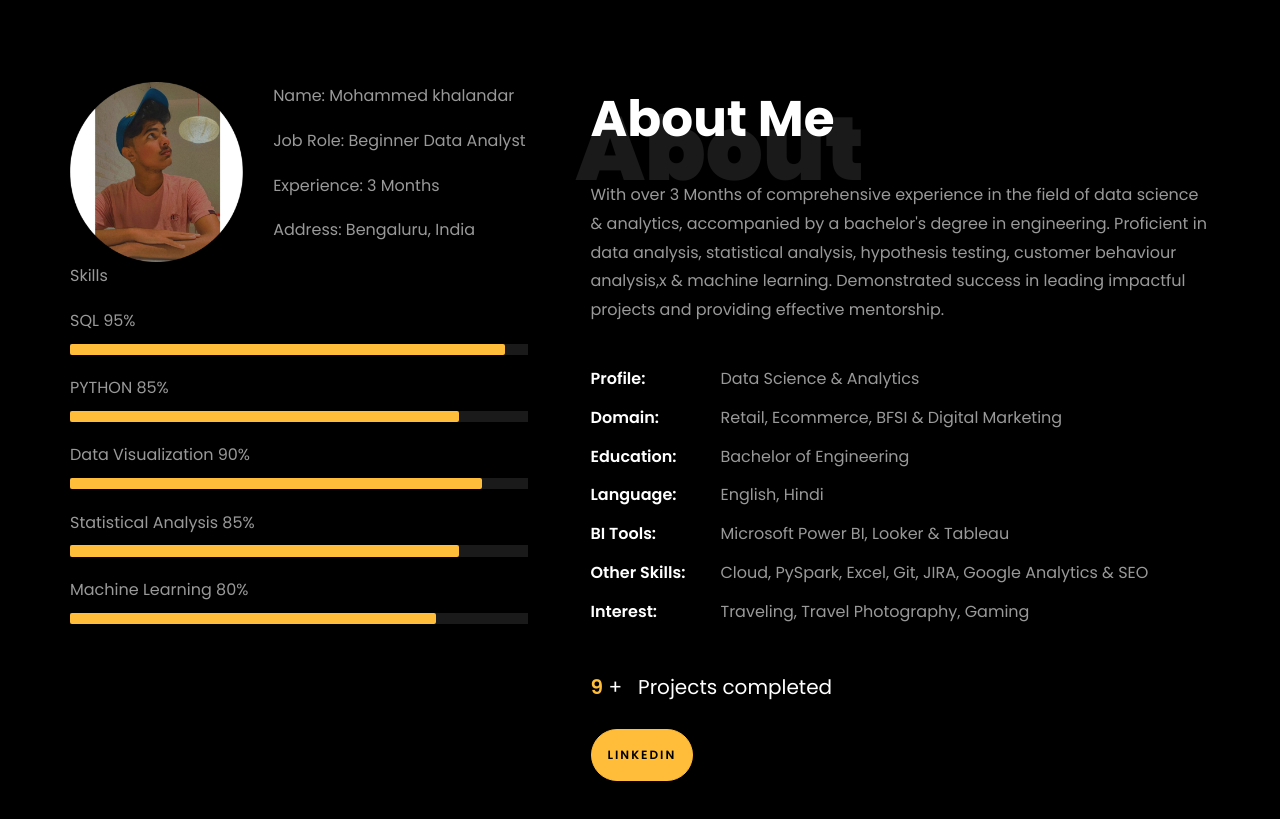
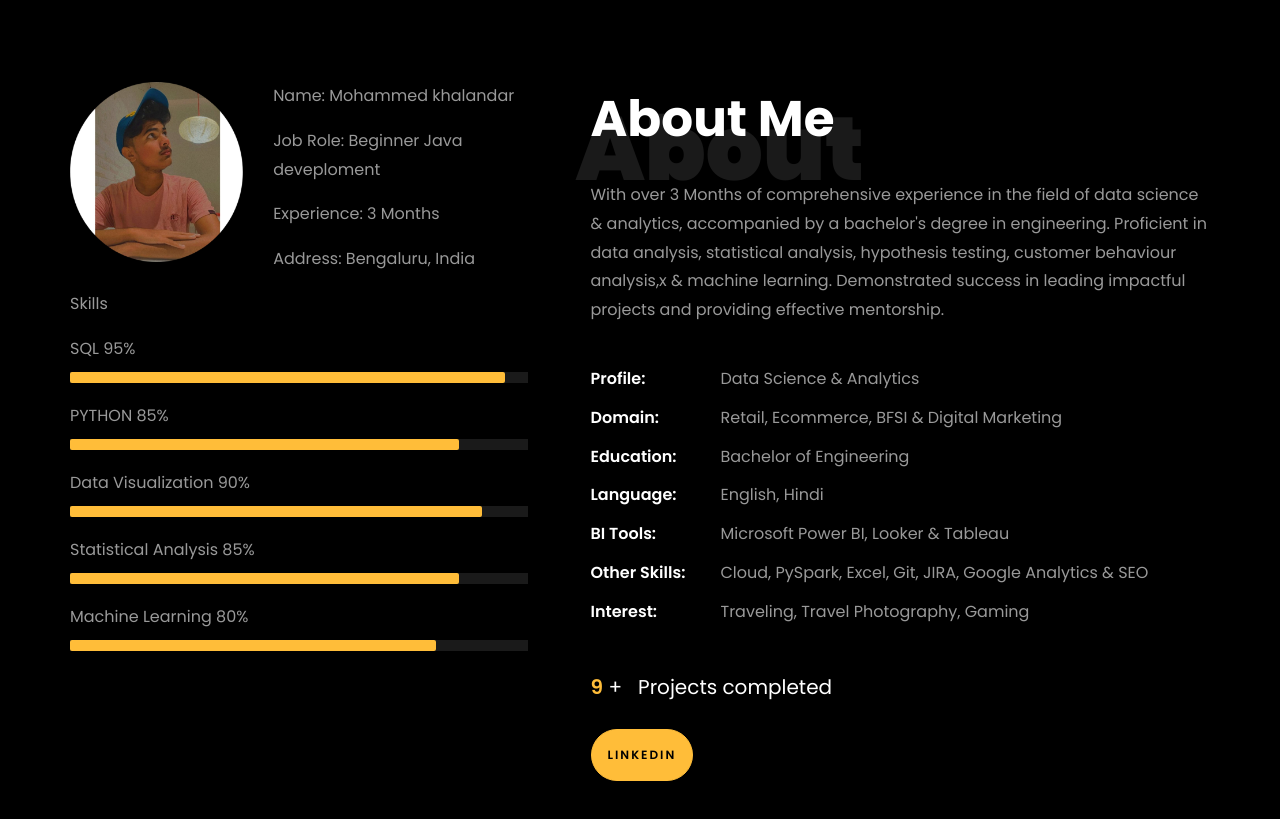
Before and after one commit to Mohammedkhalandar/Mohammedkhalandar.github.io, a plain HTML site: page index.html in a window 1280 px wide. Shown: the part 780-1599 px from the top of the page. Drawn offline with Linux system fonts and the light colour scheme; files whose address does not match are found by name.

Commit message:
Update index.html

```diff
--- a/index.html
+++ b/index.html
@@ -220,7 +220,7 @@
 									<div class="col-sm-6 col-md-7">
 									  <div class="about-info">
 										<p><span class="title-s">Name: </span> <span>Mohammed khalandar</span></p>
-										<p><span class="title-s">Job Role: </span> <span>Beginner Data Analyst</span></p>
+										<p><span class="title-s">Job Role: </span> <span>Beginner Java deveploment</span></p>
 										<p><span class="title-s">Experience: </span> <span> 3 Months</span></p>
 										<p><span class="title-s">Address: </span> <span>Bengaluru, India</span></p>
 									  </div>
```
